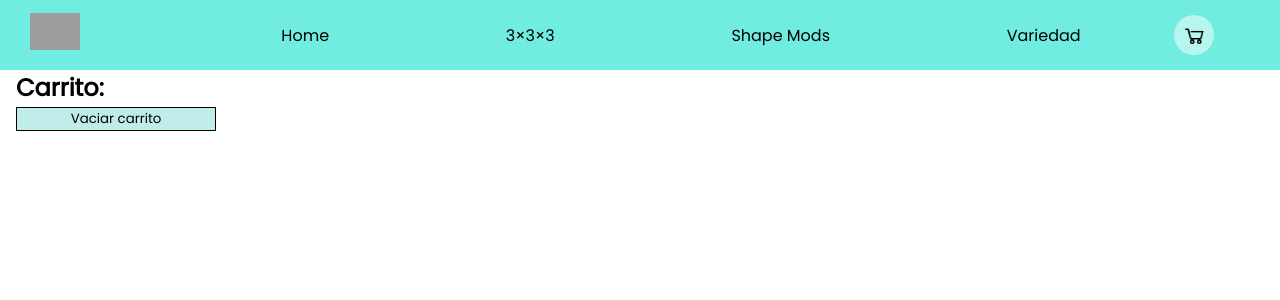
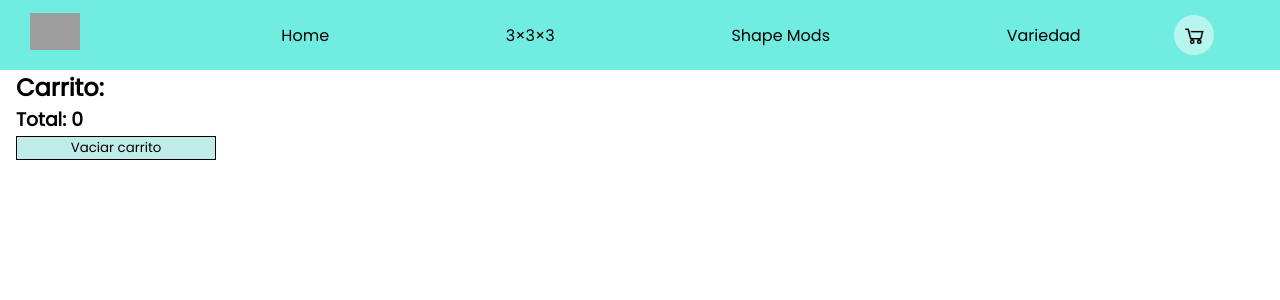
Before and after one commit to GuadaAmin/Rubishop, a React (Create React App) app: page /cart in a window 1280 px wide. Shown: the top 300 px of the page. Built offline with nearby package versions, Linux system fonts and the light colour scheme; grey boxes are pictures that could not be loaded.

Commit message:
carrito v3

```diff
--- a/src/components/Cart/Cart.js
+++ b/src/components/Cart/Cart.js
@@ -3,7 +3,7 @@ import { CartContext } from '../../context/CartContext';
 import "./Cart.css";
 
 const Cart = () => {
-    const {productCartList, removeItem, clearCart} = useContext(CartContext);
+    const {productCartList, removeItem, clearCart, getPrecioTotal, getTotalQuantity} = useContext(CartContext);
 
     return (
         <div>
@@ -15,12 +15,13 @@ const Cart = () => {
                             <img src={item.pictureUrl} height="50px" className='carritoElement' />
                             <p className='carritoElement'>{item.quantity}</p>
                             <p className='carritoElement'>{item.title}</p>
-                            <p className='carritoElement'>{item.quantityPrice}</p>
+                            <p className='carritoElement'>{item.price}</p>
                             <button onClick={()=>removeItem(item.id)} className='carritoElement'>Remover producto</button>
                         </div>
                     )
                 })
             }
+            <h3 className='carritoElement'>Total: {getPrecioTotal()}</h3>
             <button onClick={()=>clearCart()} className='carritoElement'>Vaciar carrito</button>
         </div>
     )
--- a/src/context/CartContext.js
+++ b/src/context/CartContext.js
@@ -23,11 +23,11 @@ const CartProvider = ({children}) => {
             );
             const newArray = [...productCartList];
             newArray[product].quantity = newArray[product].quantity + quantity;
-            newArray[product].quantityPrice = newArray[product].quantity * newArray[product].precio;
+            newArray[product].price = newArray[product].quantity * newArray[product].price;
             setProductCartList(newArray);
         } else {
             const newList = [...productCartList];
-            newProduct.quantityPrice = newProduct.quantity * newProduct.precio;
+            newProduct.price = newProduct.quantity * newProduct.price;
             newList.push(newProduct);
             setProductCartList(newList);
 
@@ -45,7 +45,7 @@ const CartProvider = ({children}) => {
 
     const getPrecioTotal = () => {
         const precioTotal = productCartList.reduce(
-            (acumulador, item) => acumulador + item.quantityPrice,
+            (acumulador, item) => acumulador + item.price * item.quantity,
             0
         );
         return precioTotal;
```
